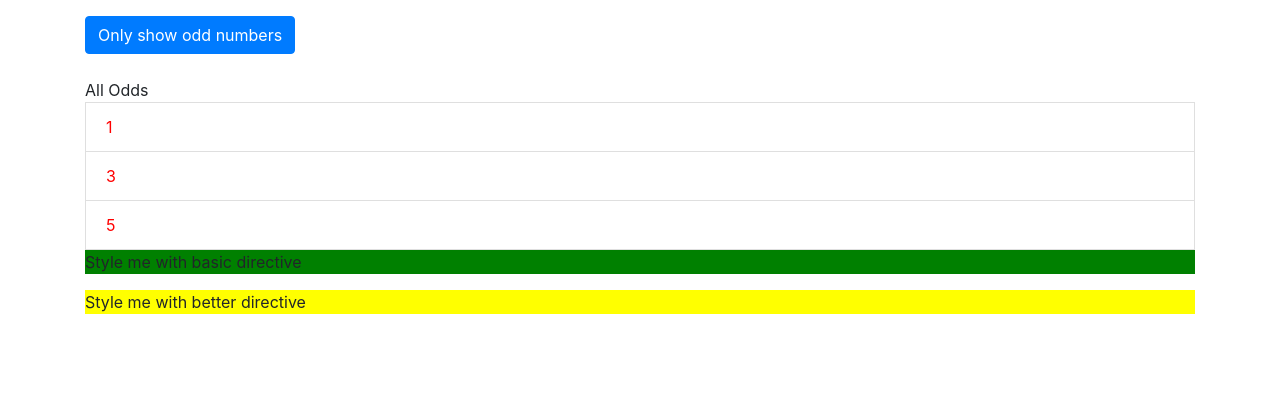
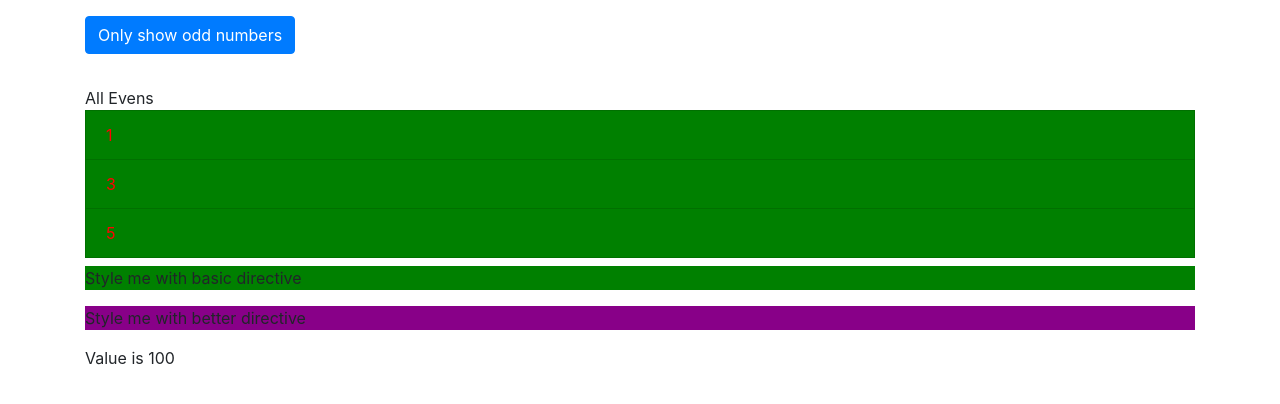
Before and after one commit to Fahad-Md-Kamal/Learning-Angular, an Angular app: page / in a window 1280 px wide. Shown: the top 404 px of the page. Built offline with nearby package versions, Linux system fonts and the light colour scheme.

Commit message:
custom structural Directives done

```diff
--- a/src/app/app.component.html
+++ b/src/app/app.component.html
@@ -8,18 +8,18 @@
             </button>
             <br>
             <br>
-            <ul class="list-group">
+            <ul class="list-group my-2">
                 <span *ngIf="onlyOdd" >
                     All Evens
                     <li
                         class="list-group-item"
                         [ngClass]="{odd: number % 2 !== 0}"
                         [ngStyle]="{backgroundColor: number % 2 === 0 ? 'grey' : 'green'}"
-                        *ngFor="let number of numbers">
+                        *ngFor="let number of evenNumbers">
                         {{ number }}
                     </li>
                 </span>
-                <span *ngIf="!onlyOdd" >
+                <!-- <span *ngIf="!onlyOdd" >
                     All Odds
                     <li
                         class="list-group-item"
@@ -28,9 +28,42 @@
                         {{ number }}
                     </li>
                 </span>
+                <ng-template [ngIf]="!onlyOdd">
+                        <li class="list-group-item"
+                            *ngFor="let number of oddNumbers"
+                            [ngClass]="{odd: number % 2 !== 0}">
+                            {{ number }}
+                        </li>
+                </ng-template> -->
+
+            <div *appUnless="onlyOdd">
+                All Evens
+                <li
+                    class="list-group-item"
+                    [ngClass]="{odd: number % 2 !== 0}"
+                    [ngStyle]="{backgroundColor: number % 2 === 0 ? 'grey' : 'green'}"
+                    *ngFor="let number of oddNumbers">
+                    {{ number }}
+                </li>
+            </div>
             </ul>
+
             <p appBasicHighlight>Style me with basic directive</p>
-            <p appBetterHighlight>Style me with better directive</p>
+            <!-- <p  appBetterHighlight
+                [defaultColor]="'#808'"
+                [highlightColor]="'#b7c'" >
+                Style me with better directive
+            </p> -->
+            <p  [appBetterHighlight] = "'#b7c'"
+                defaultColor ="#808">
+                Style me with better directive
+            </p>
+            <div [ngSwitch]="value">
+                <p *ngSwitchCase="5">Value is 5</p>
+                <p *ngSwitchCase="10">Value is 10</p>
+                <p *ngSwitchCase="100">Value is 100</p>
+                <p *ngSwithcDefault>Value is Default</p>
+            </div>
         </div>
     </div>
 </div>
--- a/src/app/app.component.ts
+++ b/src/app/app.component.ts
@@ -10,4 +10,5 @@ export class AppComponent {
   oddNumbers = [1,3,5];
   evenNumbers = [2,4,6];
   onlyOdd = false;
+  value = 100;
 }
--- a/src/app/app.module.ts
+++ b/src/app/app.module.ts
@@ -5,13 +5,15 @@ import { AppComponent } from './app.component';
 import { from } from 'rxjs';
 import { BasicHighlightDirective } from './basic-highlight/basic-highlight.directive';
 import { BetterHighlightDirective } from './directives/better-highlight.directive';
+import { UnlessDirective } from './directives/unless.directive';
 
 
 @NgModule({
   declarations: [
     AppComponent,
     BasicHighlightDirective,
-    BetterHighlightDirective
+    BetterHighlightDirective,
+    UnlessDirective
   ],
 
   imports: [
--- a/src/app/directives/better-highlight.directive.ts
+++ b/src/app/directives/better-highlight.directive.ts
@@ -1,29 +1,36 @@
-import { Directive, Renderer2, OnInit, ElementRef, HostListener, HostBinding } from '@angular/core';
+import { Directive, Renderer2, OnInit, ElementRef, HostListener, HostBinding, Input } from '@angular/core';
 
 @Directive({
   selector: '[appBetterHighlight]'
 })
 export class BetterHighlightDirective implements OnInit {
+  @Input() defaultColor: string;
+  // @Input() highlightColor: string;
+  @Input('appBetterHighlight') highlightColor: string;
+
+  @HostBinding('style.backgroundColor') backgroundColor:string;
 
   constructor(private elRef:ElementRef, private renderer: Renderer2 ) { }
 
   ngOnInit() {
     // this.renderer.setStyle(this.elRef.nativeElement, 'background-color', 'blue');
     // this.renderer.setStyle(this.elRef.nativeElement, 'color', 'white');
+    this.backgroundColor = this.defaultColor;
   }
-  @HostBinding('style.backgroundColor') backgroundColor:string = 'yellow' ;
 
   @HostListener('mouseenter') mouseover(eventData: Event) {
     // this.renderer.setStyle(this.elRef.nativeElement, 'background-color', 'red');
     // this.renderer.setStyle(this.elRef.nativeElement, 'color', 'black');
-    this.backgroundColor = '#808';
+    // this.backgroundColor = '#808';
+    this.backgroundColor = this.highlightColor;
   }
 
   @HostListener('mouseleave') mouseleave(eventData: Event) {
     // this.renderer.setStyle(this.elRef.nativeElement, 'background-color', 'transparent');
     // this.renderer.setStyle(this.elRef.nativeElement, 'color', 'white');
     // this.renderer.setStyle(this.elRef.nativeElement, 'background-color', 'blue');
-    this.backgroundColor = 'yellow';
+    // this.backgroundColor = 'yellow';
+    this.backgroundColor = this.defaultColor
   }
 
 }
--- /dev/null
+++ b/src/app/directives/unless.directive.ts
@@ -0,0 +1,19 @@
+import { Directive, Input, TemplateRef, ViewContainerRef } from '@angular/core';
+
+@Directive({
+  selector: '[appUnless]'
+})
+export class UnlessDirective {
+  // method name and Selector name must be Identical,
+  // Otherwise ng won't be able to recognize
+  @Input() set appUnless (condition: boolean) {
+    if (!condition){
+      this.viewRef.createEmbeddedView(this.templateRef);
+    } else {
+      this.viewRef.clear();
+    }
+  }
+
+  constructor( private templateRef: TemplateRef<any>, private viewRef: ViewContainerRef ) { }
+
+}
```
